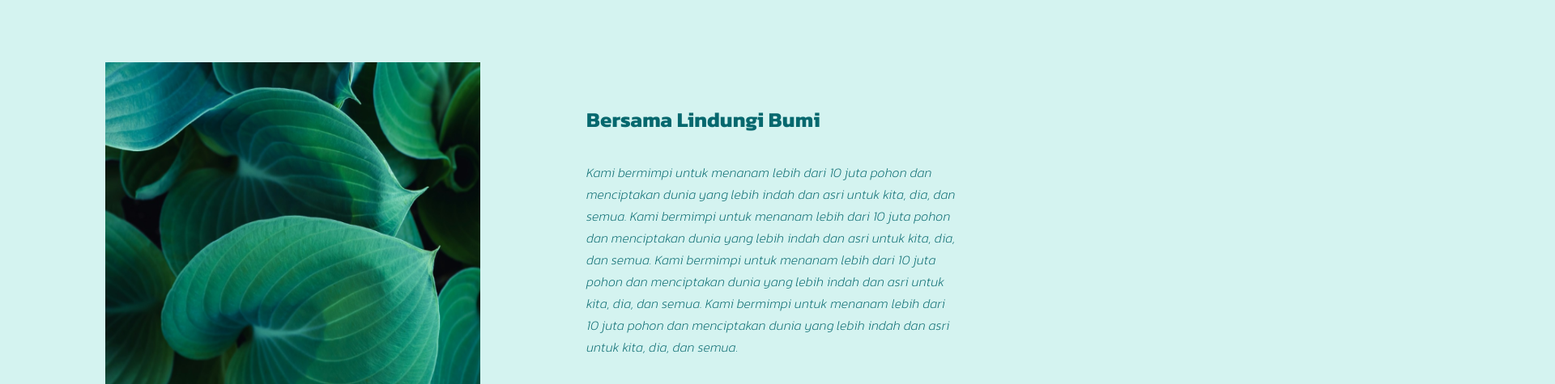
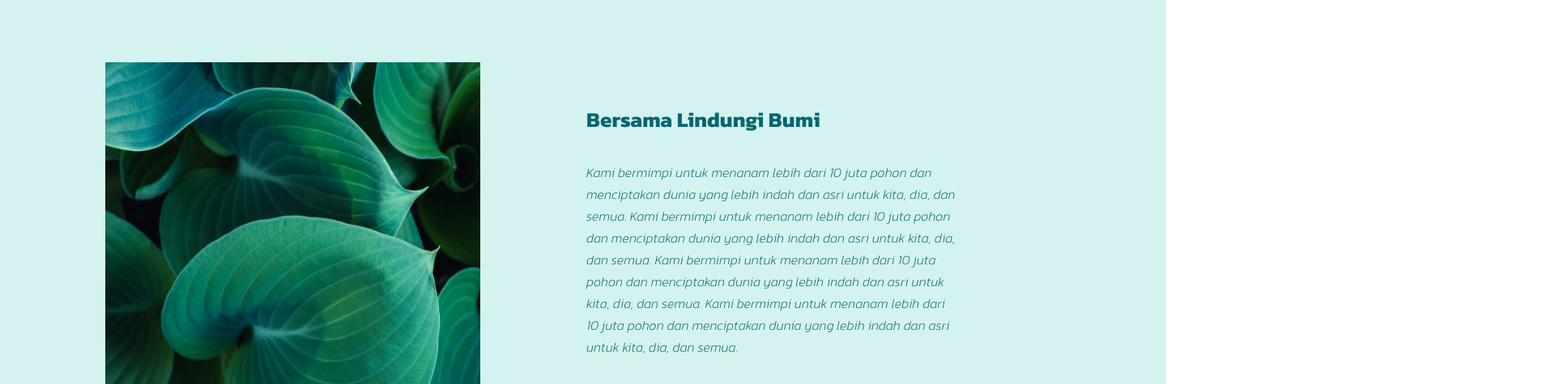
Before and after one commit to Devictrl/homework_5, a plain HTML site: page index.html in a window 1280 px wide. Shown: the part 127-602 px from the top of the page at 81% size, 1920 px wide, since content can reach past the window. Drawn offline with Linux system fonts and the light colour scheme.

Commit message:
homework-5

```diff
--- a/css/mystyle.css
+++ b/css/mystyle.css
@@ -46,7 +46,7 @@ li{
     font-family: "Nerko One", cursive;
 }
 section{
-    width: 20000px;
+    width: 1440px;
     background-color: #d4f3f0;
     display: inline-block;
     margin: auto;
```
